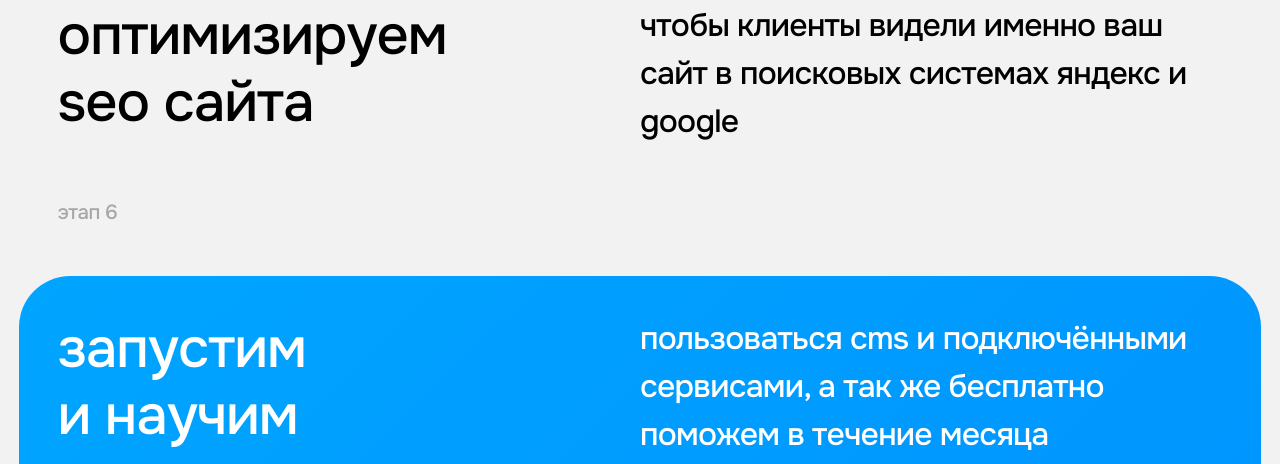
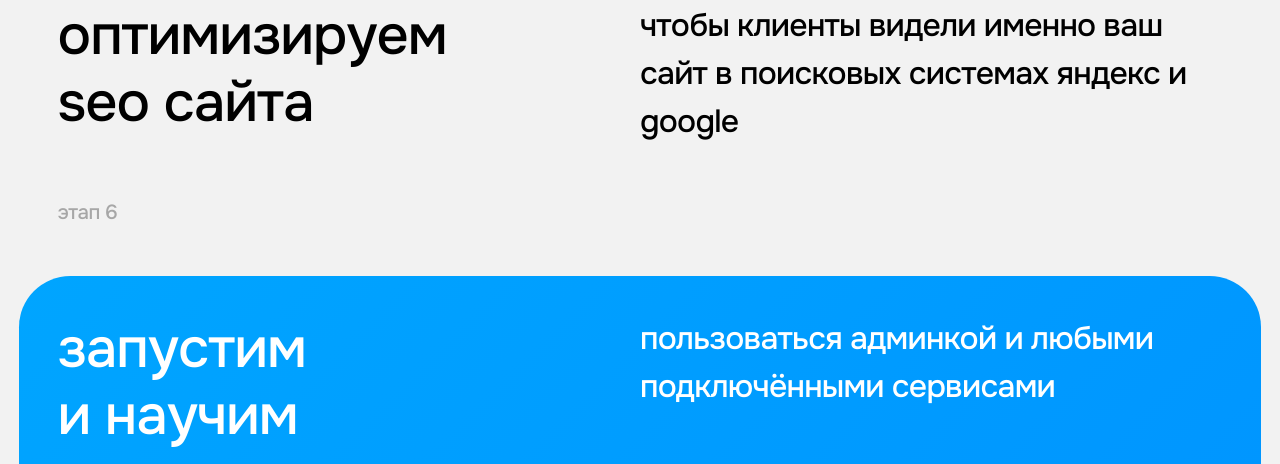
Before and after one commit to whanya/arrowww, a Django app: page / in a window 1280 px wide. Shown: the part 6036-6500 px from the top of the page. Run offline with Django 5.2, Linux system fonts and the light colour scheme.

Commit message:
чет там подредил

```diff
--- a/web/templates/web/index.html
+++ b/web/templates/web/index.html
@@ -346,9 +346,8 @@
                                     и научим
                                 </h3>
                                 <p class="step-description" style="color: white;">
-                                    пользоваться cms и подключёнными
-                                    сервисами, а так же бесплатно
-                                    поможем в течение месяца
+                                    пользоваться админкой и любыми
+                                    подключёнными сервисами
                                 </p>
                             </div>
                             <p class="text-main" style="color: white;">
@@ -386,7 +385,7 @@
                     <div class="services-tab">
                         <button class="services-button" id="sitesLink">сайты</button>
                         <button class="services-button" id="webcareLink">wwwebcare</button>
-                        <button class="services-button" id="extraLink">дополнительно</button>
+                        <button class="services-button" id="extraLink">ещё</button>
                     </div>
                     <div class="services-list">
                         <div class="sites-list tab-content" id="sites">
```
